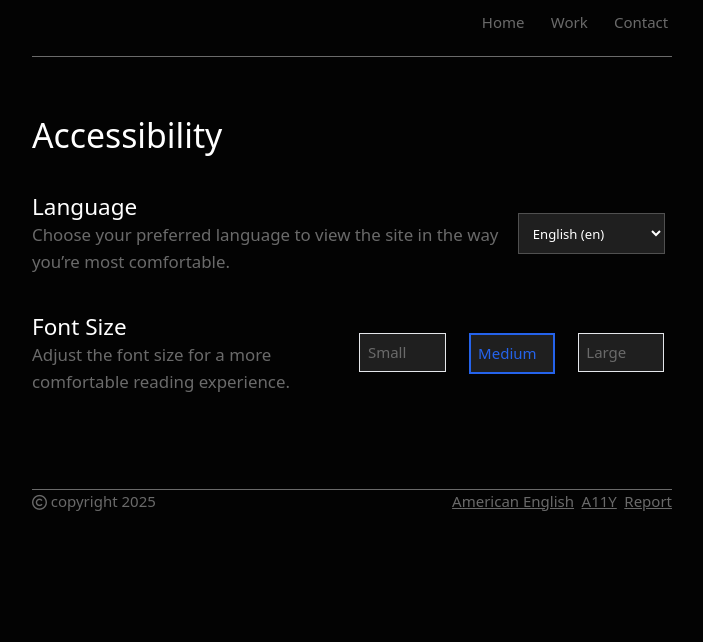
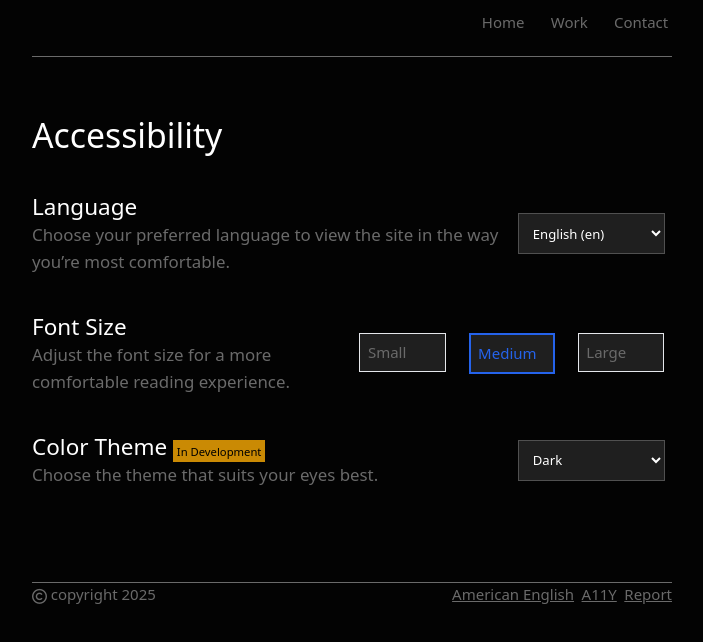
Before and after one commit to ManojTGN/Portfolio, a Next.js app: page /accessibility in a window 1280 px wide. Shown: the top 642 px of the page, without its empty margins (288-991 px from the left). Built offline with nearby package versions, Linux system fonts and the light colour scheme.

Commit message:
color theme init & started work page

```diff
--- a/public/locales/en.json
+++ b/public/locales/en.json
@@ -73,5 +73,9 @@
     "portfolio.a11y.font.size.desc": "Adjust the font size for a more comfortable reading experience.",
     "portfolio.a11y.font.size.small":"Small",
     "portfolio.a11y.font.size.medium":"Medium",
-    "portfolio.a11y.font.size.large":"Large"
+    "portfolio.a11y.font.size.large":"Large",
+    "portfolio.a11y.color.theme":"Color Theme",
+    "portfolio.a11y.color.theme.desc": "Choose the theme that suits your eyes best.",
+    "portfolio.a11y.color.theme.dark":"Dark",
+    "portfolio.a11y.color.theme.light":"Light"
 }
--- a/src/app/accessibility/page.js
+++ b/src/app/accessibility/page.js
@@ -8,10 +8,13 @@ import { useEffect, useState } from "react";
 export default function Home() {
     const {t, i18n, ready } = useTranslation();
 
+    //Change Language ----------------------------------------------------------------------------------
     function changeLanguage(event){
         i18n.changeLanguage(event.target.value);
     }
 
+
+    //Change Font Size ----------------------------------------------------------------------------------
     const [fontSize, setFontSize] = useState('medium');
     const sizeMap = {
         small: '11px',
@@ -34,6 +37,11 @@ export default function Home() {
             document.documentElement.style.setProperty('--base-font-size', sizeMap['medium']);
         }
     }, []);
+
+    //Change Theme ------------------------------------------------------------------------------------
+    function changeTheme(theme){
+        console.log(theme)
+    }
 
     if (!ready) return <></>;
     return (
@@ -90,7 +98,21 @@ export default function Home() {
                             </ul>
                         </div>
                     </div>
-                    <div className="h-full mt-20"></div>
+
+                    <div className="flex items-center w-full mt-10 gap-2" id="theme">
+                        <div className="w-full">
+                            <a href="#theme" className="w-full font-medium text-2xl text-white">{t('portfolio.a11y.color.theme')} <span className="text-xs p-1 bg-yellow-600 text-black font-medium">In Development</span></a>
+                            <p className="w-full text-lg text-portfolio-500">{t('portfolio.a11y.color.theme.desc')}</p>
+                        </div>
+                        <div className="ml-auto w-2/6 p-2">
+                           <select onChange={changeTheme} value={i18n.language} className="bg-portfolio-900 border border-portfolio-600 text-white text-sm block w-full p-2.5 placeholder-gray-400 focus:ring-blue-500 focus:border-blue-500">
+                                <option value={"dark"}>{t('portfolio.a11y.color.theme.dark')}</option>
+                                <option value={"light"}>{t('portfolio.a11y.color.theme.light')}</option>
+                           </select>
+                        </div>
+                    </div>
+
+                    <div className="mt-20"></div>
                     <Footer />
                 </div>
             </div>
--- a/src/app/layout.js
+++ b/src/app/layout.js
@@ -19,7 +19,7 @@ export default function RootLayout({ children }) {
                 <Script src="https://kit.fontawesome.com/08c3f952c9.js" crossorigin="anonymous" />
                 <Script src="https://www.google.com/recaptcha/enterprise.js?onload=reCaptchaOnloadCallback&render=explicit" async defer />
             </head>
-            <body className="m-0 p-0 w-full dark:bg-portfolio-950 bg-portfolio-100 aspect-video">
+            <body className="m-0 p-0 w-full dark:bg-portfolio-950 bg-portfolio-100 aspect-video dark">
                 {children}
             </body>
         </html>
--- a/src/app/work/page.js
+++ b/src/app/work/page.js
@@ -10,14 +10,14 @@ export default function Home() {
 
     return (
         <>
-            <div className="w-full h-full flex flex-col items-center justify-start">
-                <div className="w-6/12 h-full flex flex-col">
+            <div className="w-full flex flex-col items-center justify-start">
+                <div className="w-6/12 flex flex-col">
                     <Topbar />
                     <hr className="w-full mt-5 border-portfolio-500" />
                     <div className="w-full flex items-center justify-center mt-10">
                         <p className="text-white font-medium"><span className="text-yellow-500">@todo:</span> work page</p>
                     </div>
-                    <div className="h-full"></div>
+                    <div className="mt-20"></div>
                     <Footer />
                 </div>
             </div>
```
